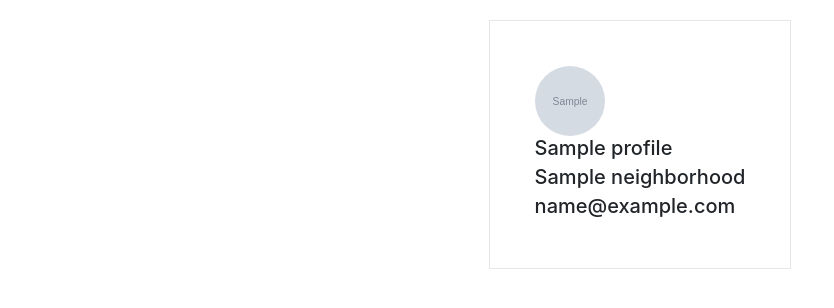
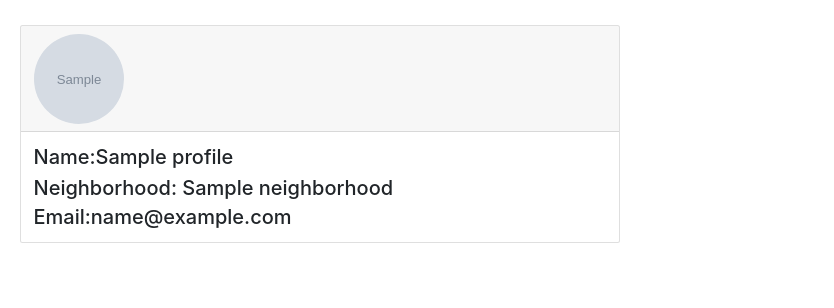
Before and after one commit to DavidNganga/neighborhood-watch, a Django app: page /viewprofile/ in a window 1280 px wide. Shown: the part 106-414 px from the top of the page, without its empty margins (0-834 px from the left). Run offline with Django 3.2, Linux system fonts and the light colour scheme; a user stored in the database is signed in; tables that the repository leaves empty hold one stand-in row (values such as "Sample post"); grey boxes marked "Sample" are stand-in pictures; some libraries are stand-ins or nearby versions.

Commit message:
styled view profile

```diff
--- a/neighborhood/watchtower/templates/viewprofile.html
+++ b/neighborhood/watchtower/templates/viewprofile.html
@@ -3,11 +3,11 @@
 {% block content %}
 {% for pic in pics %}
 
-      <div class="container mt-2">
+      <!-- <div class="container mt-2">
         <div class="row">
           <div class="col- mx-auto p-5" style="background-color:#ffffff; border: 1px solid #e6e6e6;">
             <div class="profile p-4" style="white-space:nowrap">
-            <img src="{{pic.profile_photo.url}}" alt="" style="height:70px;width:70px; border-radius:50%; display:inline;">
+            <img src="{{pic.profile_photo.url}}" alt="" style="height:90px;width:90px; border-radius:50%; display:inline;">
             <h2>{{pic.name}}</h2>
             <h2>{{pic.neighborhood}}</h2>
             <h2>{{pic.email}}</h2>
@@ -15,7 +15,25 @@
 
           </div>
         </div>
+      </div> -->
+
+      <div class="col-xs-6 col-sm-6 col-md-6">
+
+
+
+    <div class="card m-2">
+      <div class="card-header">
+        <img src="{{pic.profile_photo.url}}" alt="" style="height:90px;width:90px; border-radius:50%; display:inline;">
       </div>
+      <div class="card-body">
+        <h2 class="card-title"> Name:{{pic.name}}</h2>
+        <h2 class="card-text"> Neighborhood: {{pic.neighborhood}} </h2>
+        <h2 class="card-text">Email:{{pic.email}} </h2>
+
+      </div>
+    </div>
+  </div>
+
 
 {%endfor%}
 
```
Also changed, not shown: neighborhood/watchtower/templates/index.html (+7 -8 lines).
